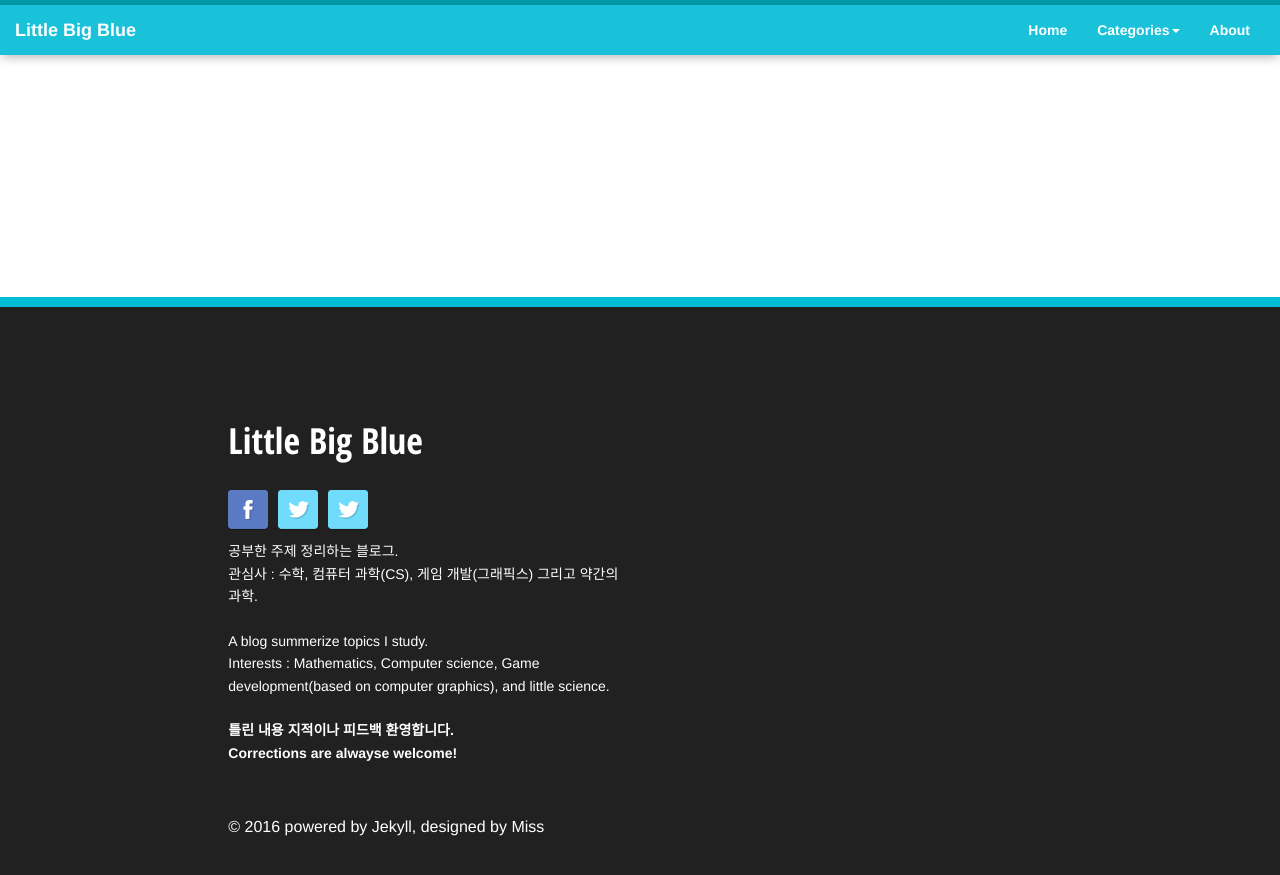
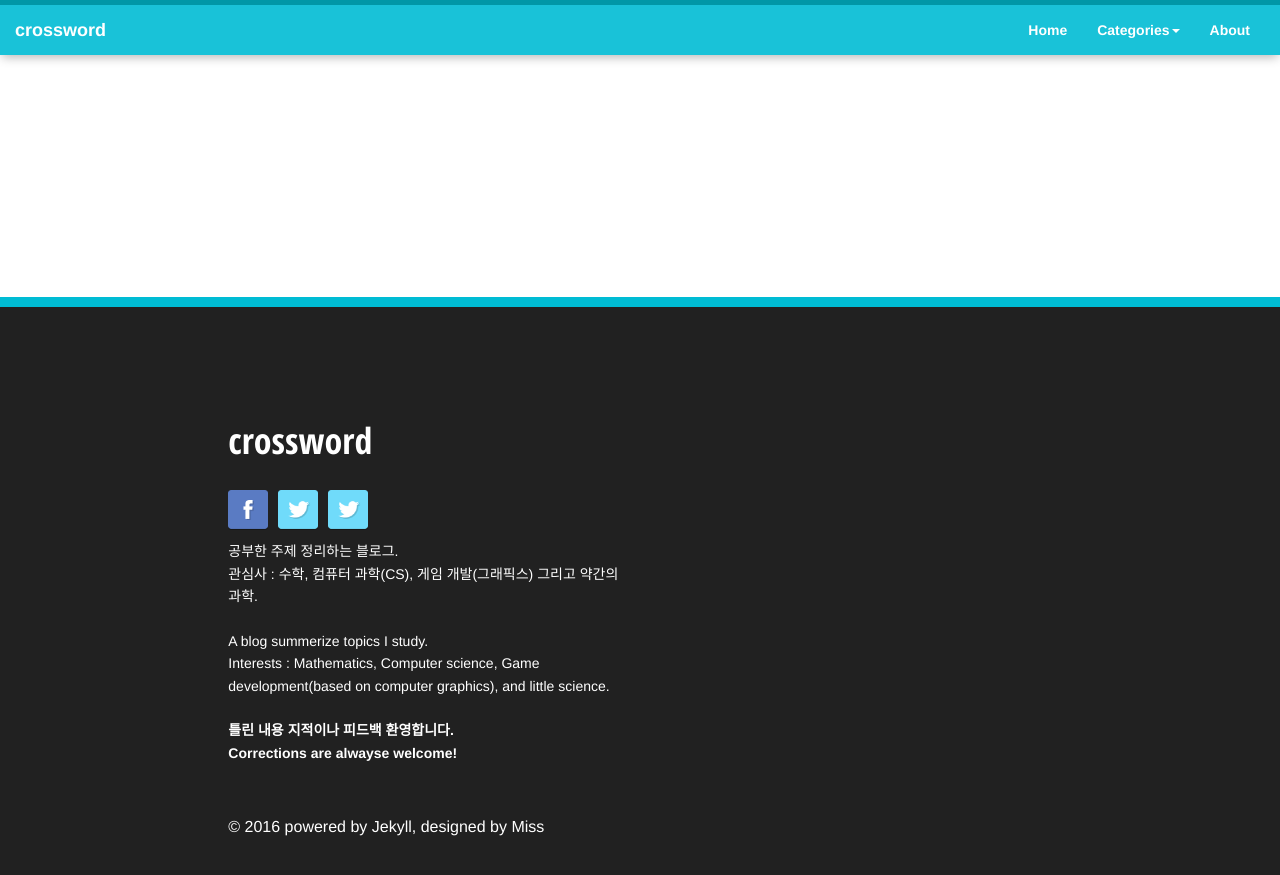
Before and after one commit to cross-word/cross-word.github.io, a Jekyll site: the page built from about.html, in a window 1280 px wide and 900 px high, scrolled down 503 px. Shown: the top 875 px of the window. Built offline with Jekyll 4.4.1, drawn with Linux system fonts in a browser that asks for light colours; nearby versions of some CDN libraries; Markdown is read by kramdown in place of the engine named in the settings; part of the change alters nothing that is shown.

Commit message:
Update _config.yml

```diff
--- a/_config.yml
+++ b/_config.yml
@@ -4,13 +4,12 @@ highlighter: pygments # or rouge or null
 exclude: ["node_modules", "gulpfile.js", "package.json"]
 
 # Jekyll Defaults
-title: Little Big Blue
-email: your-email@domain.com
-description: A small and simple site I made to test out Jekyll. Watch out! I'm going to make a material design theme next!
-baseurl: "" # the subpath of your site, e.g. /blog
+title: crossword
+email: ss213358ss@gmail.com
+description:
 
 # Where can people find your site?
-url: "http://localhost:3000"
+url: "https://cross-word.github.io/"
 # When developing, set this ^ equal to whatever localhost you're using
 
 # Socail Media links
```
